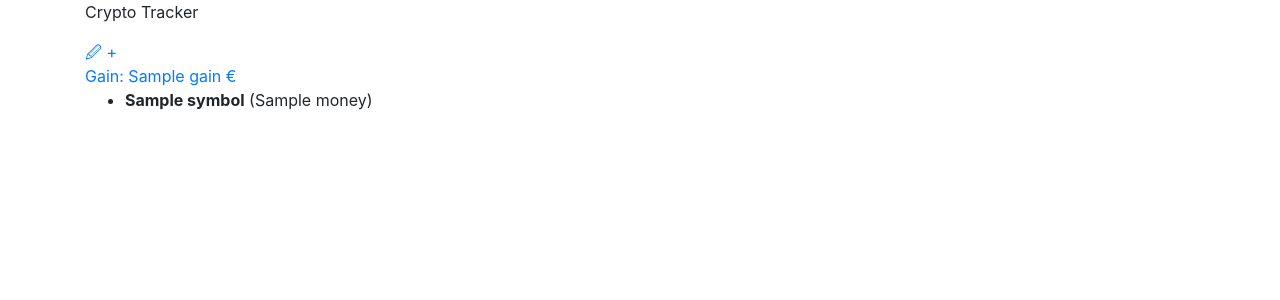
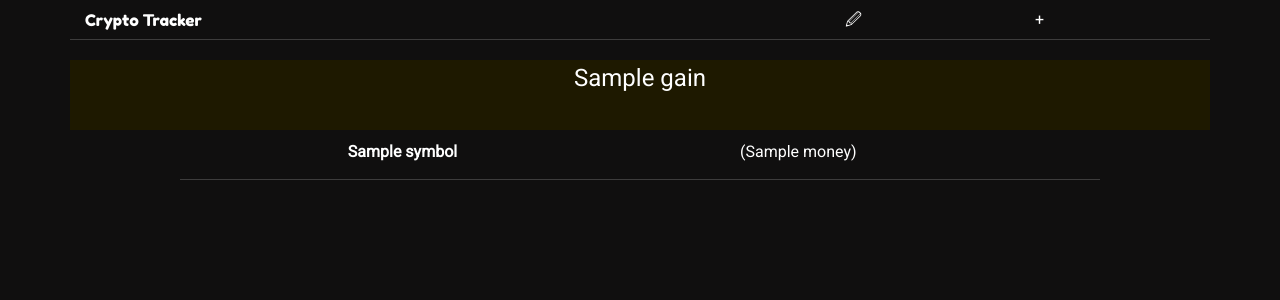
Before and after one commit to Houston4444/mp-crypto-tracker, a Flask app: template templates/index.html in a window 1280 px wide. Shown: the top 300 px of the page. Run offline with Flask 2, Linux system fonts and the light colour scheme; the template is opened without the code that fills it: most values are stand-ins (such as "Sample title", 1, 10 or a date in 2020); parts of the project's set-up code (start-up, migrations or seed data) failed here and were passed over; some libraries are stand-ins or nearby versions.

Commit message:
apply some style

```diff
--- a/app.py
+++ b/app.py
@@ -11,7 +11,7 @@ import graph_maker
 
 # only because API free key is limited.
 # will be removed.
-CALL_API = False
+# CALL_API = True
 
 def get_db_connection() -> sqlite3.Connection:
     conn = sqlite3.connect(
@@ -51,14 +51,19 @@ def index():
         print('money_id:', stock['moneyId'])
         print('quantity:', stock['quantity'])
         print('total expense:', stock['totalExpense'])
+        print('last_price:', stock['lastPrice'])
+        print('moneyEvolution:', stock['moneyEvolution'])
 
     last_gain = conn.execute(
         'SELECT gain FROM gains ORDER BY day DESC LIMIT 1').fetchone()
 
-    if last_gain is None:
-        gain_str = '0.00'
+    if last_gain is None or last_gain['gain'] == 0.0:
+        gain_str = '0.00 €'
+    elif last_gain['gain'] > 0.0:
+        gain_str = "+ %.2f €" % last_gain['gain']
     else:
-        gain_str = "%.2f" % last_gain['gain']
+        gain_str = "- %.2f €" % abs(last_gain['gain'])
+
     conn.close()
     print(moneys)
 
@@ -221,21 +226,21 @@ def check_crypto_values():
             continue
 
         new_price = coin_api_caller.get_coin_api_value(stock['moneyId'])
+        evolution = 0
 
         # TODO try it !!!
+        if not (stock['lastPrice'] is None or stock['moneyEvolution'] is None):
+            if new_price > stock['lastPrice']:
+                if stock['moneyEvolution'] >= 1:
+                    evolution = 2
+                else:
+                    evolution = 1
+                evolution = 2 if stock['moneyEvolution'] >= 1 else 1
 
-        evolution = 0
-        if new_price > stocks['lastPrice']:
-            if stock['moneyEvolution'] >= 1:
-                evolution = 2
             else:
-                evolution = 1
-            evolution = 2 if stock['moneyEvolution'] >= 1 else 1
+                evolution = -1
 
-        else:
-            evolution = -1
-
-        conn.execute(f'UPDATE stock SET moneyEvolution={evolution} '
+        conn.execute(f'UPDATE stock SET moneyEvolution={evolution}, '
                      f'lastPrice={new_price} '
                      'WHERE moneyId = %i' % stock['moneyId'])
 
--- a/graph_maker.py
+++ b/graph_maker.py
@@ -1,5 +1,6 @@
 import numpy as np
 import matplotlib.pyplot as plt
+import matplotlib as mpl
 from scipy.interpolate import make_interp_spline
 
 IMAGE_FILE_NAME = 'static/gain_evolution.png'
@@ -20,16 +21,33 @@ def make_graph(summed_gains: list[float]):
     else:
         x_, y_ = [i for i in range(len(summed_gains))], summed_gains
 
-    plt.plot(x_, y_)
-    plt.xlabel('Day')
-    plt.ylabel('gains')
+    PLOT_STYLE = {
+        'axes.facecolor': 'black',
+        'axes.edgecolor': 'white',
+        'axes.labelcolor': 'white',
+        'figure.facecolor': 'black',
+        'ytick.color': 'white',
+        'ytick.labelcolor': 'white'
+    }
 
+    for key, value in PLOT_STYLE.items():
+        mpl.rcParams[key] = value
+
+    plt.plot(x_, y_, color="#1fc36c")
+    plt.xlabel('date')
     ax = plt.gca()
 
     ax.axes.xaxis.set_ticks([])
+    ax.axes.yaxis.set_ticks([])
+    ax.axes.xaxis.set_label_coords(0.97, 0.48)
     ax.spines['bottom'].set_position('center')
     ax.spines['top'].set_color('none')
     ax.spines['right'].set_color('none')
 
     plt.savefig(IMAGE_FILE_NAME)
     plt.close()
+
+
+if __name__ == '__main__':
+    # quick testing
+    make_graph([465.0, 487.0, 9502.41, 6873.51, -10.05, 456.0])
--- /dev/null
+++ b/static/css/main.css
@@ -0,0 +1,64 @@
+body {
+    background-color: #100f0f;
+    color: white;
+    font-family: 'Roboto', 'sans';
+}
+
+header {
+    border-bottom: 1px solid rgba(239, 239, 239, 0.2);
+    margin-bottom: 20px;
+    padding: 0px;
+    min-height: 40px;
+}
+
+a {
+    color: white;
+    text-decoration: none;
+}
+
+p {
+    margin: 0px;
+}
+
+a:hover {
+    font-weight: bold;
+    color: white;
+    text-decoration: none;
+}
+
+ul {
+    list-style: none;
+    padding: 0px;
+}
+
+li {
+    border-bottom: 1px solid rgba(239, 239, 239, 0.2);
+    min-height: 40px;
+    text-align: center;
+    vertical-align: middle;
+}
+
+.row_gain {
+    text-align: center;
+    min-height: 70px;
+    font-size: 1.5em;
+    background-color: #1e1900;
+    margin-bottom: 10px;
+}
+
+.main_gain {
+    vertical-align: middle;
+}
+
+.main_logo {
+    font-family: 'Fredoka One', cursive;
+}
+
+.input-group-text {
+    min-width: 40px;
+}
+
+.gains {
+    padding: 0px;
+    margin: 0px;
+}
--- a/stored.py
+++ b/stored.py
@@ -1,5 +1,4 @@
 
-from operator import sub
 import matplotlib.pyplot as plt
 import matplotlib as mpl
 import numpy as np
--- a/templates/base.html
+++ b/templates/base.html
@@ -6,7 +6,12 @@
     <meta name="viewport" content="width=device-width, initial-scale=1, shrink-to-fit=no">
 
     <!-- Bootstrap CSS -->
+    <link href='http://fonts.googleapis.com/css?family=Roboto' rel='stylesheet' type='text/css'>
+    <link rel="preconnect" href="https://fonts.googleapis.com">
+<link rel="preconnect" href="https://fonts.gstatic.com" crossorigin>
+<link href="https://fonts.googleapis.com/css2?family=Fredoka+One&display=swap" rel="stylesheet">
     <link rel="stylesheet" href="https://stackpath.bootstrapcdn.com/bootstrap/4.3.1/css/bootstrap.min.css" integrity="sha384-ggOyR0iXCbMQv3Xipma34MD+dH/1fQ784/j6cY/iJTQUOhcWr7x9JvoRxT2MZw1T" crossorigin="anonymous">
+    <link rel="stylesheet" href="{{ url_for('static', filename='css/main.css') }}">
     <script src="https://ajax.googleapis.com/ajax/libs/jquery/1.7.1/jquery.js">
     </script>
 
--- a/templates/index.html
+++ b/templates/index.html
@@ -1,21 +1,47 @@
 {% extends 'base.html' %}
 
 {% block content %}
-    <header>
+<header class="row">
+    <div class="col-8 my-auto main_logo">
         <p>Crypto Tracker</p>
+    </div>
+    <div class="col-2 my-auto">
         <a href="edit">🖉</a>
+    </div>
+    <div class="col-2 my-auto">
         <a href="add">+</a>
-    </header>
-    <section>
-        <a href="gains">Gain: {{gain}} €</a>
-        <ul>
+    </div>
+</header>
+<div class="row justify-content-center row_gain">
+    <a class="main_gain" href="gains">{{gain}}</a>
+    <!-- <div class="col-8 main_gain">
+        <div class="row-12">
+            <a href="gains">Gain: {{gain}} €</a>
+        </div>
+    </div> -->
+</div>
+<div class="row justify-content-center">
+    <div class="col-10">
+        <ul class="list-group">
             {% for money in moneys %}
             <li>
-                {% if 'icon' in money %}
-                <img src="{{url_for('static', filename=money['icon'])}}"/>
-                {% endif %}
-                <span style="font-weight:bold">{{ money['symbol'] }}</span> ({{ money['name'] }})</li>
+                <div class="row">
+                    <div class="col-2 my-auto">
+                        {% if 'icon' in money %}
+                        <img src="{{url_for('static', filename=money['icon'])}}" />
+                        {% endif %}
+                    </div>
+                    <div class="col-2 my-auto">
+                        <span style="font-weight:bold">{{ money['symbol'] }}</span>
+                    </div>
+                    <div class="col-8 my-auto">
+
+                        <p style="text-align: 'left';">({{ money['name'] }})</p>
+                    </div>
+                </div>
+            </li>
             {% endfor %}
         </ul>
-    </section>
+    </div>
+</div>
 {% endblock %}
```
Also changed, not shown: static/style.css (+6 -1 lines), templates/add.html (+9 -4 lines), templates/edit.html (+11 -3 lines), templates/gains.html (+11 -5 lines), database.db, 1 other file.
